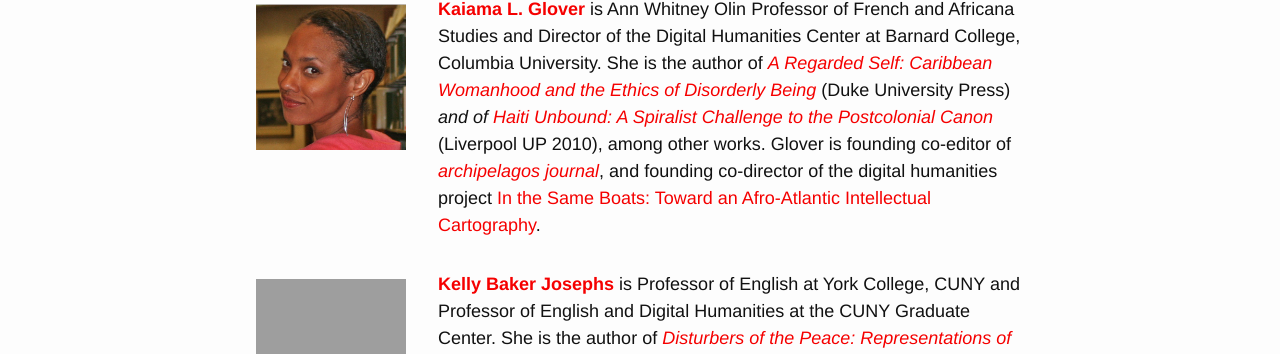
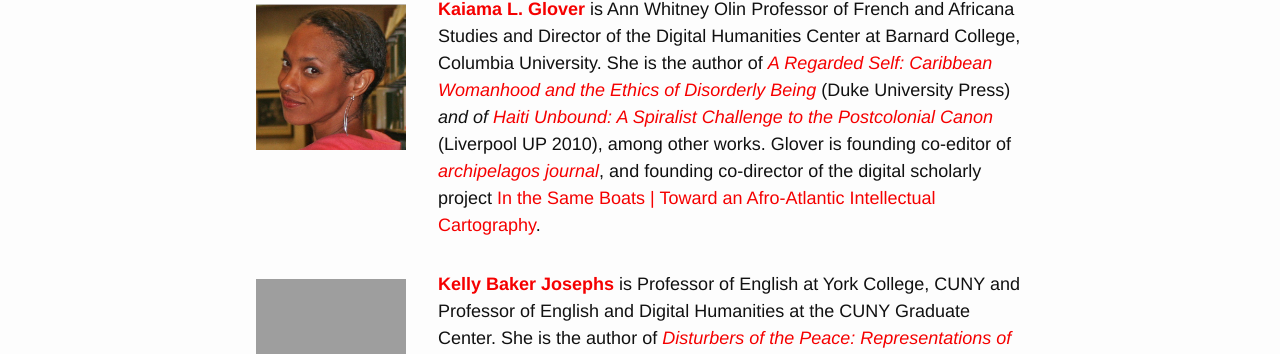
Before and after one commit to elotroalex/tcd8, a Jekyll site: the page built from team.html, in a window 1280 px wide and 900 px high, scrolled down 774 px. Shown: the part 103-457 px from the top of the window. Built offline with Jekyll 4.4.1, drawn with Linux system fonts in a browser that asks for light colours.

Commit message:
last minute tweaks

```diff
--- a/team.html
+++ b/team.html
@@ -77,9 +77,9 @@
         ><a href="http://smallaxe.net/sxarchipelagos/index.html"
           >archipelagos journal</a
         ></em
-      >, and founding co-director of the digital humanities project
+      >, and founding co-director of the digital scholarly project
       <a href="http://sameboats.org/"
-        >In the Same Boats: Toward an Afro-Atlantic Intellectual Cartography</a
+        >In the Same Boats | Toward an Afro-Atlantic Intellectual Cartography</a
       >.
     </p>
   </div>
```
Also changed, not shown: participants.md (+1 -1 lines).
